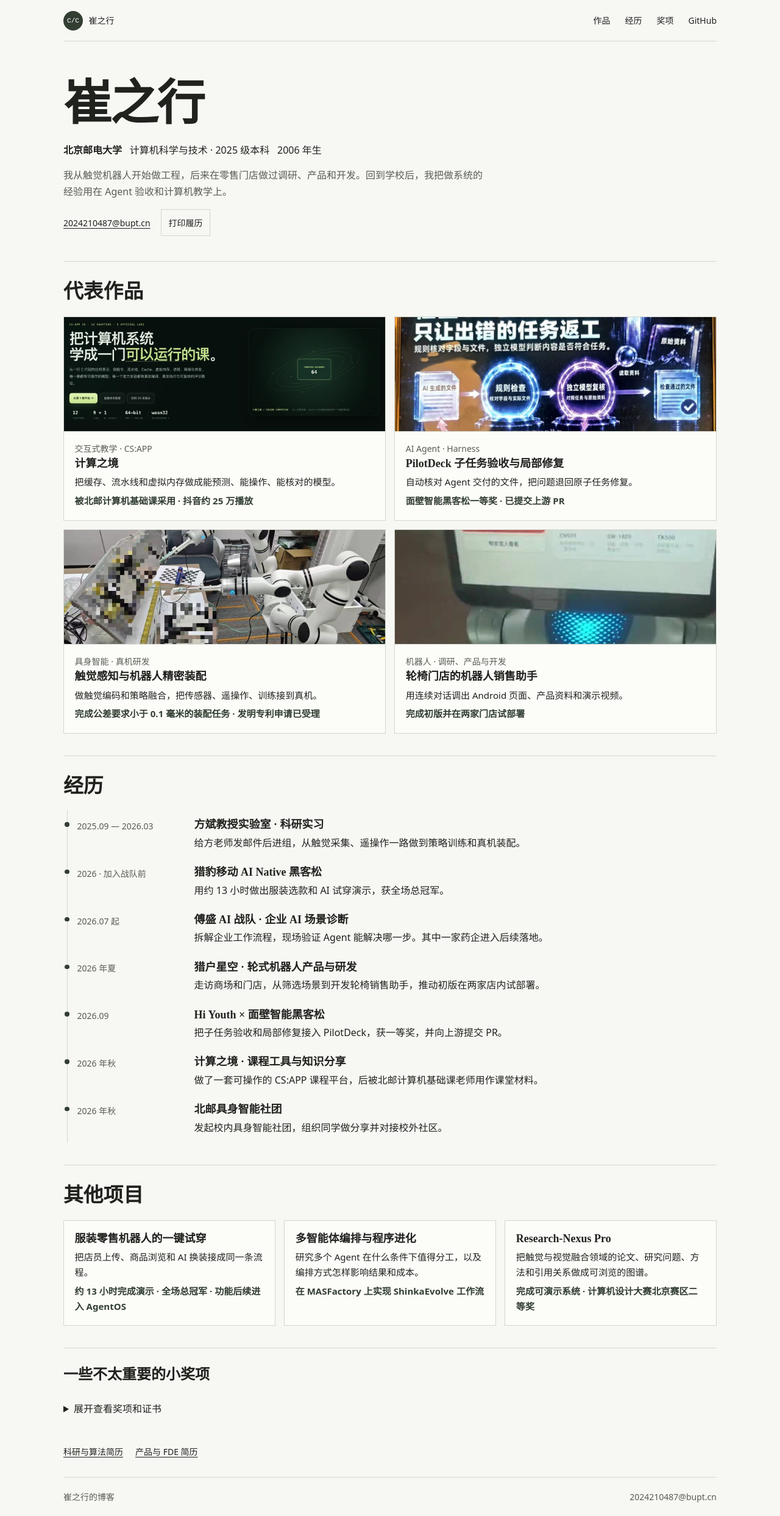
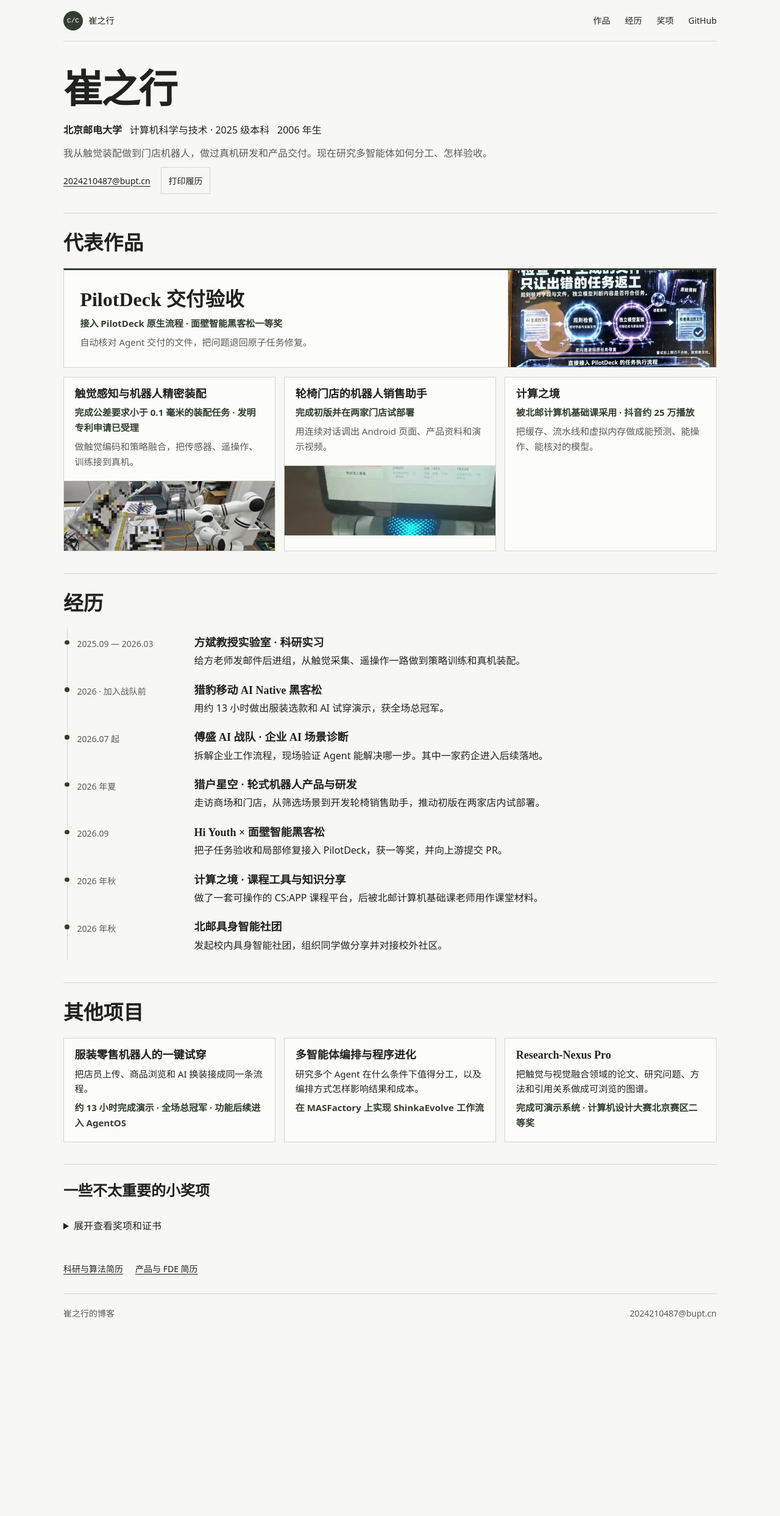
Before and after one commit to changer-changer/changer-changer.github.io, a Jekyll site: the page built from resume/index.md, in a window 1280 px wide. Shown: the whole page at 61% size. Built offline with Jekyll 4.4.1, drawn with Linux system fonts in a browser that asks for light colours; some web fonts are replaced; after the commit the page ends 2185 px from its top, so only the background shows below that.

Commit message:
Prioritize the strongest portfolio work on the resume

```diff
--- a/_data/career.yml
+++ b/_data/career.yml
@@ -5,9 +5,9 @@ identity:
   age: 2006 年生
   email: 2024210487@bupt.cn
   github: https://github.com/changer-changer
-  intro: 我从触觉机器人开始做工程，后来在零售门店做过调研、产品和开发。回到学校后，我把做系统的经验用在 Agent 验收和计算机教学上。
+  intro: 我从触觉装配做到门店机器人，做过真机研发和产品交付。现在研究多智能体如何分工、怎样验收。
 
-featured: [inside-computing, pilotdeck, tactile-vla, wheelchair]
+featured: [pilotdeck, tactile-vla, wheelchair, inside-computing]
 timeline:
   - id: tactile-vla
     date: 2025.09 — 2026.03
@@ -64,7 +64,7 @@ cases:
     summary: 把缓存、流水线和虚拟内存做成能预测、能操作、能核对的模型。
     result: 被北邮计算机基础课采用 · 抖音约 25 万播放
     cover: computing-course-home
-    cover_position: center 19%
+    featured_thumbnail: false
     flow: [预测下一步, 操作模型, 核对系统状态]
     links:
       - label: 在线体验
@@ -92,11 +92,12 @@ cases:
 
   pilotdeck:
     title: PilotDeck 子任务验收与局部修复
+    featured_title: PilotDeck 交付验收
     category: AI Agent · Harness
     period: 2026.09
     role: 方案、实现、实验与答辩
     summary: 自动核对 Agent 交付的文件，把问题退回原子任务修复。
-    result: 面壁智能黑客松一等奖 · 已提交上游 PR
+    result: 接入 PilotDeck 原生流程 · 面壁智能黑客松一等奖
     cover: pilotdeck-poster
     cover_position: center 18%
     flow: [规则核对文件, 独立模型对照原始资料, 通过交付或退回原任务]
--- a/_layouts/career.html
+++ b/_layouts/career.html
@@ -20,7 +20,7 @@
   <meta name="theme-color" content="#f7f7f4">
   <link rel="canonical" href="{{ page.url | absolute_url }}">
   <link rel="preload" href="{{ '/assets/fonts/noto-serif-sc-900.woff2' | relative_url }}" as="font" type="font/woff2" crossorigin>
-  <link rel="stylesheet" href="{{ '/assets/css/career.css' | relative_url }}?v=2">
+  <link rel="stylesheet" href="{{ '/assets/css/career.css' | relative_url }}?v=3">
 </head>
 <body>
   <a class="skip-link" href="#main">跳到正文</a>
@@ -122,15 +122,16 @@
             {% assign project = career.cases[id] %}
             {% assign cover = '/assets/images/resume/cases/' | append: project.cover | append: '.webp' %}
             {% assign url = '/resume/cases/' | append: id | append: '/' %}
-            <article id="{{ id }}">
+            <article id="{{ id }}"{% if forloop.first %} class="work-featured"{% endif %}>
               <a class="career-work" href="{{ url | relative_url }}">
-                <img src="{{ cover | relative_url }}" alt="" class="work-cover"{% if project.cover_position %} style="object-position:{{ project.cover_position }}"{% endif %} loading="{% if forloop.index <= 2 %}eager{% else %}lazy{% endif %}" decoding="async">
                 <div class="work-copy">
-                  <p class="career-meta">{{ project.category }}</p>
-                  <h3>{{ project.title }}</h3>
-                  <p>{{ project.summary }}</p>
+                  <h3>{{ project.featured_title | default: project.title }}</h3>
                   <p class="work-result">{{ project.result }}</p>
+                  <p class="work-summary">{{ project.summary }}</p>
                 </div>
+                {% if project.featured_thumbnail != false %}
+                  <img src="{{ cover | relative_url }}" alt="" class="work-cover"{% if project.cover_position %} style="object-position:{{ project.cover_position }}"{% endif %} loading="{% if forloop.first %}eager{% else %}lazy{% endif %}" decoding="async">
+                {% endif %}
               </a>
             </article>
           {% endfor %}
--- a/assets/css/career.css
+++ b/assets/css/career.css
@@ -71,8 +71,8 @@ h3 { font-size: 1.125rem; }
   font: .7rem ui-monospace, monospace;
 }
 
-.career-intro { padding: clamp(2rem, 4vw, 3.2rem) 0 clamp(1.8rem, 3.2vw, 2.65rem); }
-.career-intro h1 { font-size: clamp(2.75rem, 6.2vw, 5.4rem); letter-spacing: -.035em; }
+.career-intro { padding: clamp(1.5rem, 3vw, 2.45rem) 0 clamp(1.25rem, 2.4vw, 1.95rem); }
+.career-intro h1 { font-size: clamp(2.6rem, 5vw, 4.3rem); letter-spacing: -.035em; }
 .career-education {
   display: flex;
   flex-wrap: wrap;
@@ -82,8 +82,9 @@ h3 { font-size: 1.125rem; }
   font-weight: 600;
 }
 .career-education span { font-weight: 400; }
-.career-intro-copy, .case-lead { max-width: 43rem; margin-top: .95rem; color: var(--muted); }
-.career-contacts { display: flex; align-items: center; gap: .45rem 1.1rem; flex-wrap: wrap; margin-top: 1rem; }
+.career-intro-copy, .case-lead { max-width: 43rem; margin-top: .75rem; color: var(--muted); }
+.career-intro-copy { max-width: 47rem; }
+.career-contacts { display: flex; align-items: center; gap: .45rem 1.1rem; flex-wrap: wrap; margin-top: .6rem; }
 .career-contacts a, .career-contacts button {
   display: inline-flex;
   align-items: center;
@@ -100,7 +101,7 @@ h3 { font-size: 1.125rem; }
 .career-section { padding: 1.75rem 0 2.25rem; border-top: 1px solid var(--line); scroll-margin-top: 1rem; }
 .career-section > h2 { margin-bottom: 1.2rem; }
 .career-works, .career-projects { display: grid; gap: .9rem; }
-.career-works { grid-template-columns: repeat(2, minmax(0, 1fr)); }
+.career-works { grid-template-columns: repeat(3, minmax(0, 1fr)); }
 .career-works article { display: flex; }
 .career-work, .career-projects a {
   display: block;
@@ -111,15 +112,30 @@ h3 { font-size: 1.125rem; }
 }
 .career-work:hover, .career-projects a:hover { border-color: var(--accent); }
 .career-work:hover h3, .career-projects a:hover h3, .career-timeline a:hover h3 { text-decoration: underline; }
+.work-featured { grid-column: 1 / -1; }
+.work-featured .career-work {
+  display: grid;
+  grid-template-columns: minmax(0, 1fr) minmax(0, 32%);
+  align-items: center;
+  border-top: 3px solid var(--accent);
+}
+.work-featured h3 { font-size: clamp(1.4rem, 2.5vw, 2rem); text-wrap: balance; }
 .work-cover {
-  aspect-ratio: 2.8 / 1;
+  aspect-ratio: 3 / 1;
   object-fit: cover;
   background: #e2e6dc;
-  border-bottom: 1px solid var(--line);
+  border-top: 1px solid var(--line);
+}
+.work-featured .work-cover {
+  aspect-ratio: 2.15 / 1;
+  border: 0;
+  border-left: 1px solid var(--line);
+  filter: saturate(.72);
 }
 .work-copy, .career-projects a { padding: 1rem 1.1rem 1.15rem; }
-.work-copy h3, .career-projects h3 { margin-top: .12rem; }
-.work-copy > p:not(.career-meta), .career-projects p { margin-top: .38rem; font-size: .94rem; }
+.work-featured .work-copy { padding: clamp(1rem, 2.4vw, 1.65rem); }
+.work-copy > p, .career-projects p { margin-top: .38rem; font-size: .94rem; }
+.work-summary { color: var(--muted); }
 .career-meta { color: var(--muted); font-size: .875rem; }
 .work-result { color: var(--accent); font-weight: 600; }
 
@@ -213,6 +229,7 @@ h3 { font-size: 1.125rem; }
 
 @media (max-width: 760px) {
   .career-bar, .career-main, .career-foot { width: calc(100% - 2rem); }
+  .career-works { grid-template-columns: 1fr; }
   .career-projects { grid-template-columns: 1fr; }
   .career-timeline a { grid-template-columns: 1fr; }
   .career-timeline li::before { top: 1.02rem; }
@@ -222,8 +239,9 @@ h3 { font-size: 1.125rem; }
 @media (max-width: 530px) {
   .career-bar { min-height: 3.55rem; }
   .career-bar nav { gap: .62rem; }
-  .career-works, .career-awards ul { grid-template-columns: 1fr; }
-  .career-intro { padding: 1.7rem 0 1.3rem; }
+  .career-awards ul { grid-template-columns: 1fr; }
+  .work-featured .career-work { grid-template-columns: 1fr; }
+  .work-featured .work-cover { aspect-ratio: 3.5 / 1; border: 0; border-top: 1px solid var(--line); }
   .career-section { padding-top: 1.25rem; padding-bottom: 1.55rem; }
   .case-video video { max-height: 56vh; }
   .case-video--portrait video { max-height: 44vh; }
@@ -239,6 +257,7 @@ h3 { font-size: 1.125rem; }
   .career-intro h1 { font-size: 2.4rem; }
   .career-section { padding: .75rem 0; }
   .career-works { grid-template-columns: repeat(2, minmax(0, 1fr)); }
+  .work-featured .career-work { display: block; }
   .career-projects { grid-template-columns: repeat(3, minmax(0, 1fr)); }
   .career-works article, .career-timeline li, .career-projects article { break-inside: avoid; }
   .career-timeline a, .work-copy, .career-projects a { padding: .5rem; }
```
